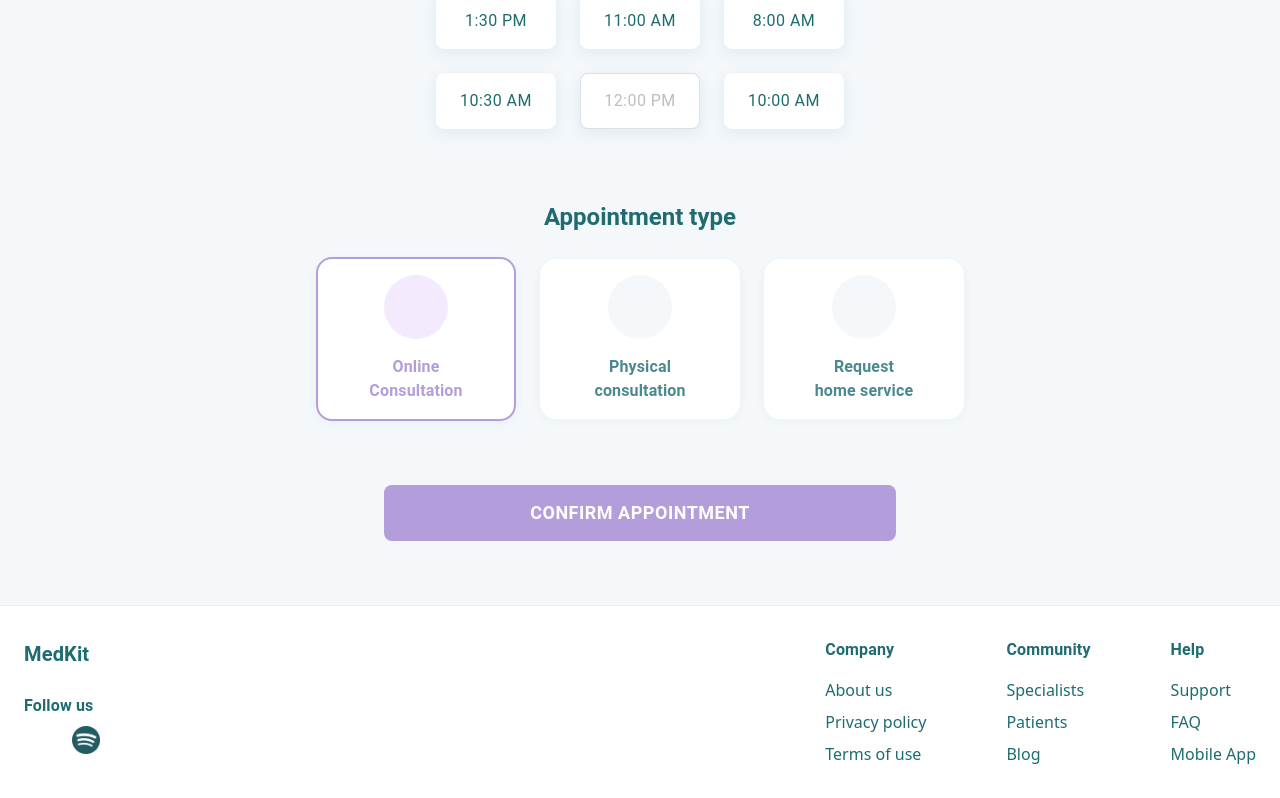
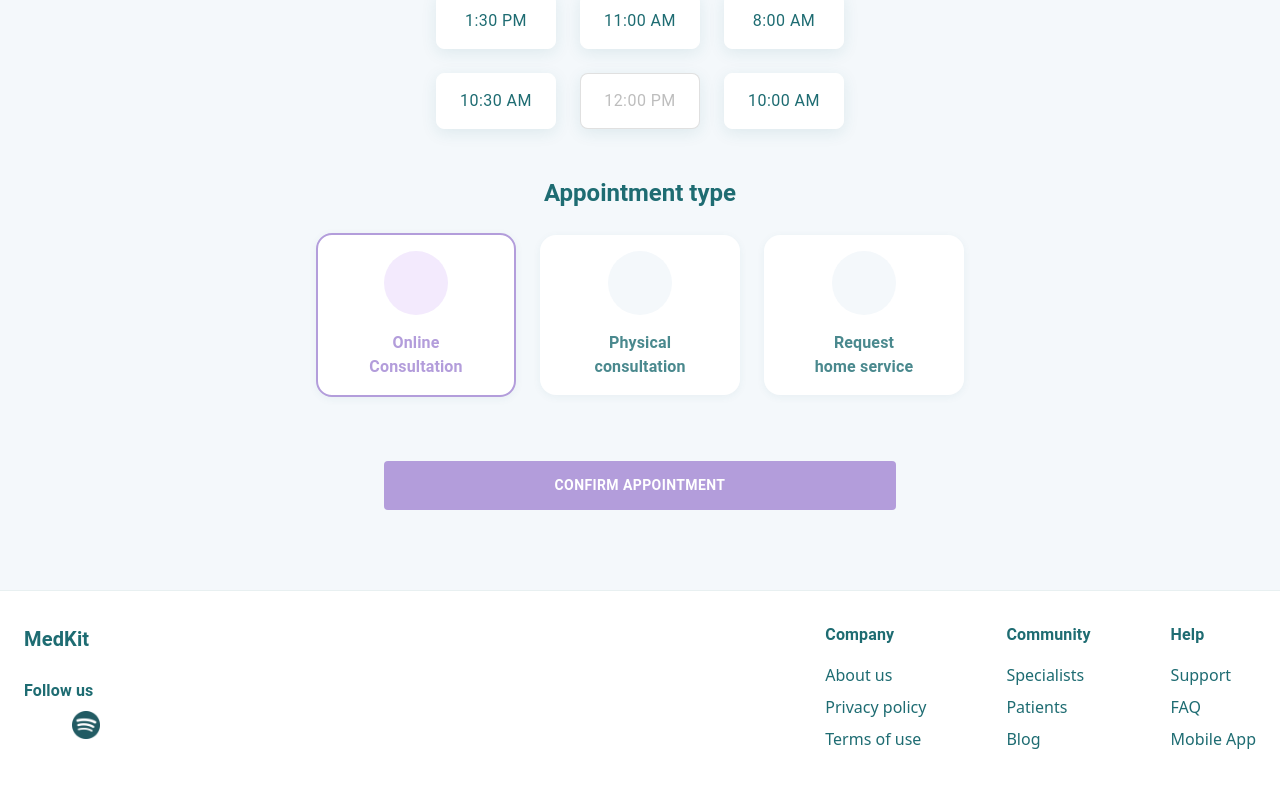
Before and after one commit to noouh1/MedKit-HealthCare, a React (Vite) app: page /book in a window 1280 px wide. Shown: the part 1327-2125 px from the top of the page. Built offline with nearby package versions, Linux system fonts and the light colour scheme; some icons are missing.

Commit message:
[Edit]:design

```diff
--- a/src/components/findDoctor/AppointmentTypeSelector.tsx
+++ b/src/components/findDoctor/AppointmentTypeSelector.tsx
@@ -11,7 +11,7 @@ const AppointmentTypeSelector: React.FC<AppointmentTypeSelectorProps> = ({
   value,
   onChange,
 }) => (
-  <Box sx={{ width: '100%', mt: 6 }}>
+  <Box sx={{ width: '100%', mt: 3 }}>
     <Typography
       variant="h5"
       sx={{
@@ -172,10 +172,10 @@ const AppointmentTypeSelector: React.FC<AppointmentTypeSelectorProps> = ({
           background: '#b39ddb',
           color: '#fff',
           fontWeight: 600,
-          fontSize: 18,
-          borderRadius: 2,
+          fontSize: 14,
+          borderRadius: 1,
           py: 1.5,
-          mt: 2,
+          my: 2,
           boxShadow: 'none',
           '&:hover': {
             background: '#a084ca',
```
